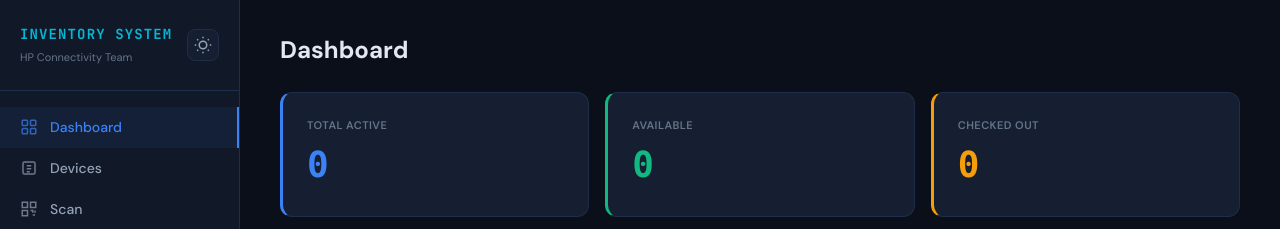
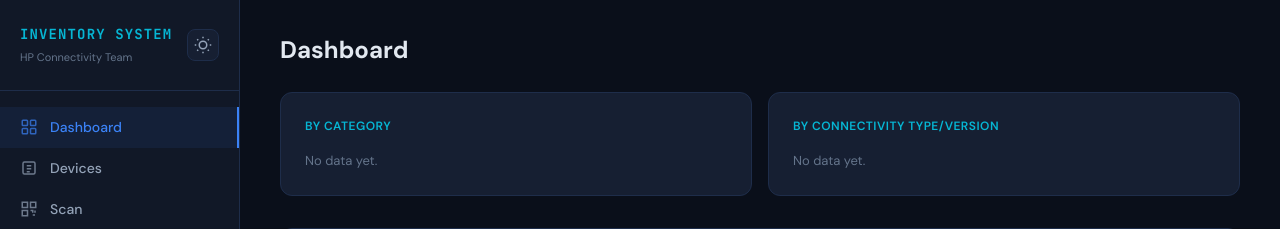
Before and after one commit to jgaweda/Inventory-Management, a Flask app: page / in a window 1280 px wide. Shown: the top 229 px of the page. Run offline with Flask 3, Linux system fonts and the light colour scheme; data comes from the database, SQL or seed files in the repository; data that the repository does not hold is empty; some libraries are stand-ins or nearby versions.

Commit message:
Remove stat cards from dashboard
https://claude.ai/code/session_01HqEiuPxJPvgpErhm97xCjH

```diff
--- a/templates/dashboard.html
+++ b/templates/dashboard.html
@@ -3,22 +3,6 @@
 
 {% block content %}
 <h2 style="font-size: 24px; font-weight: 700; margin-bottom: 24px;">Dashboard</h2>
-
-<!-- Stat Cards -->
-<div style="display: grid; grid-template-columns: repeat(auto-fit, minmax(200px, 1fr)); gap: 16px; margin-bottom: 32px;">
-    <a href="{{ url_for('device_list') }}" class="card" style="border-left: 3px solid var(--accent-blue); text-decoration: none; color: inherit;">
-        <div style="font-size: 11px; text-transform: uppercase; letter-spacing: 0.04em; color: var(--text-muted); font-weight: 600;">Total Active</div>
-        <div class="font-mono" style="font-size: 36px; font-weight: 700; color: var(--accent-blue); margin-top: 4px;">{{ stats.total }}</div>
-    </a>
-    <a href="{{ url_for('device_list', status='available') }}" class="card" style="border-left: 3px solid var(--accent-green); text-decoration: none; color: inherit;">
-        <div style="font-size: 11px; text-transform: uppercase; letter-spacing: 0.04em; color: var(--text-muted); font-weight: 600;">Available</div>
-        <div class="font-mono" style="font-size: 36px; font-weight: 700; color: var(--accent-green); margin-top: 4px;">{{ stats.available }}</div>
-    </a>
-    <a href="{{ url_for('device_list', status='checked_out') }}" class="card" style="border-left: 3px solid var(--accent-amber); text-decoration: none; color: inherit;">
-        <div style="font-size: 11px; text-transform: uppercase; letter-spacing: 0.04em; color: var(--text-muted); font-weight: 600;">Checked Out</div>
-        <div class="font-mono" style="font-size: 36px; font-weight: 700; color: var(--accent-amber); margin-top: 4px;">{{ stats.checked_out }}</div>
-    </a>
-</div>
 
 <!-- Breakdowns -->
 <div class="grid-responsive" style="display: grid; grid-template-columns: 1fr 1fr; gap: 16px; margin-bottom: 32px;">
```
